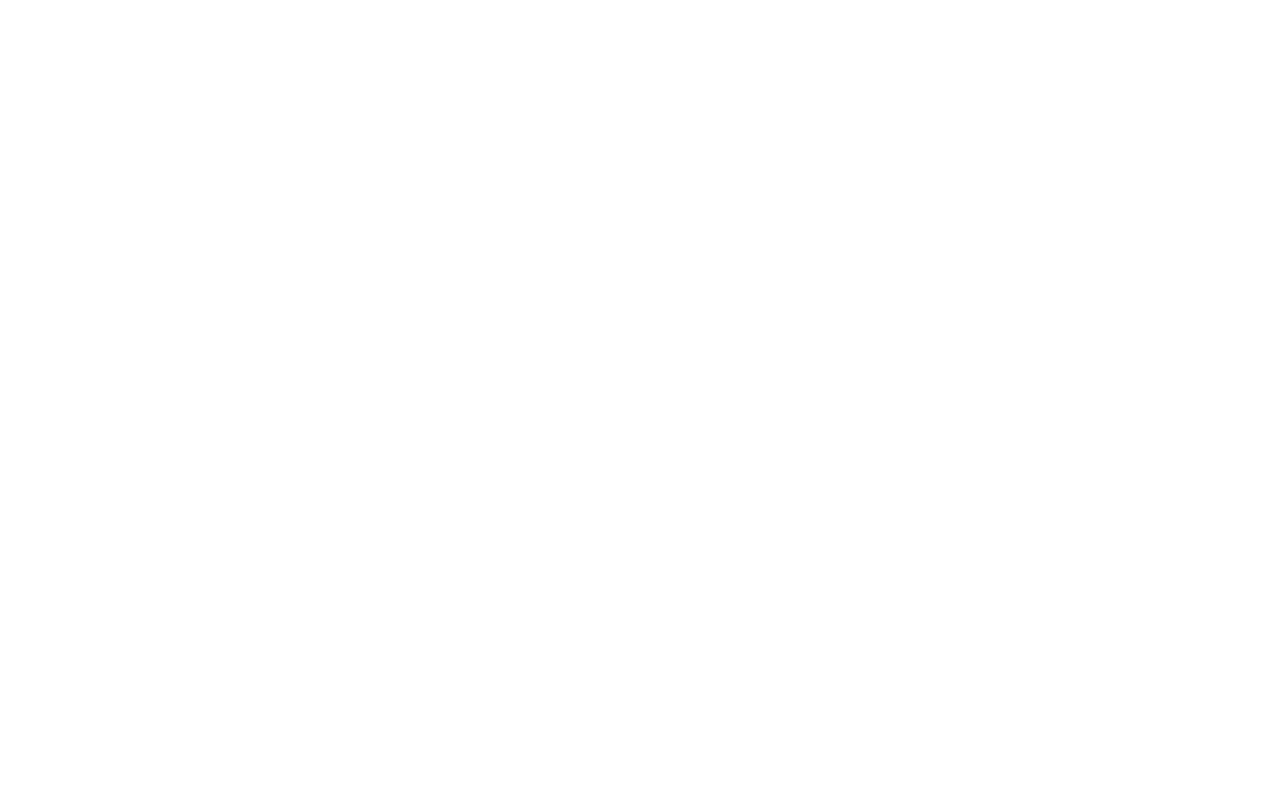
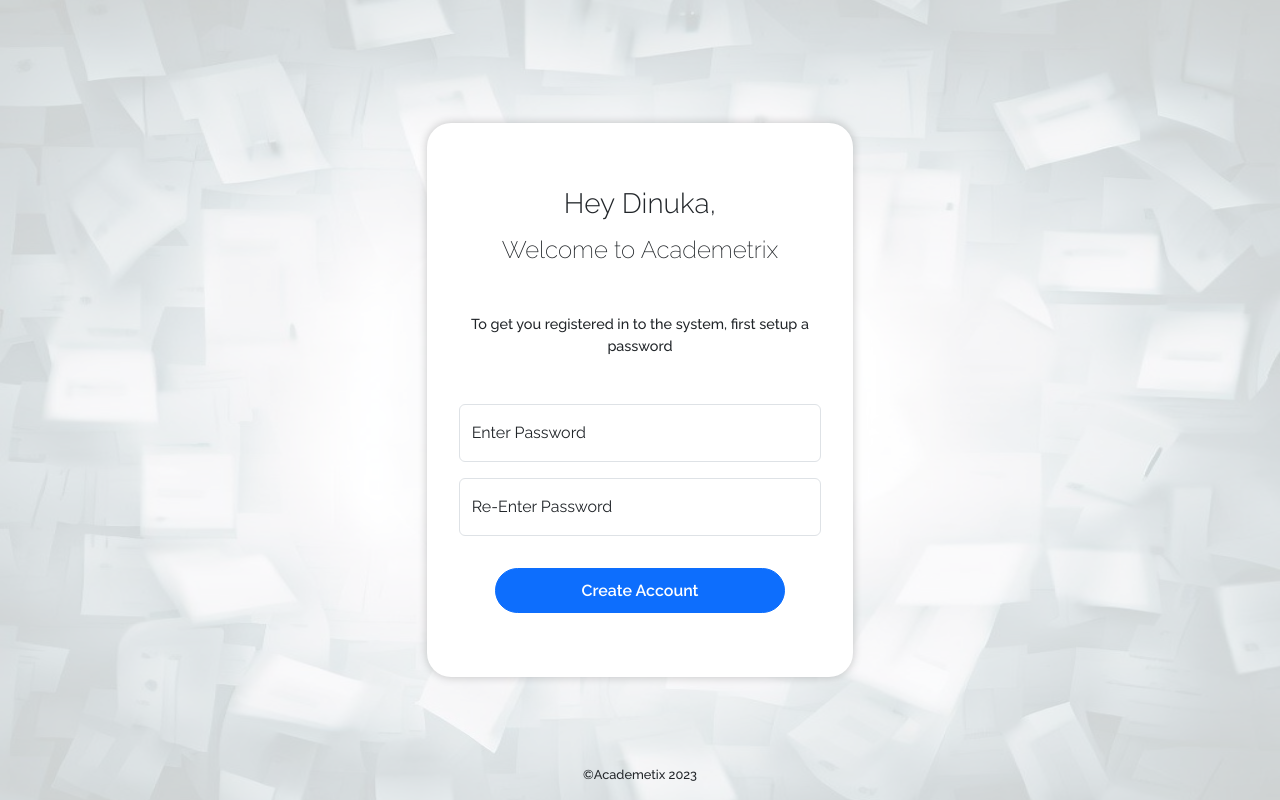
Before and after one commit to cepdnaclk/e19-co225-student-results-management-system-webapp, a Vue app in the folder frontend/: page /firstlogin in a window 1280 px wide. Before the commit this address had no page. Built offline with nearby package versions, Linux system fonts and the light colour scheme; the HTML template or start-up script is replaced by a standard one.

Commit message:
login n reset

```diff
--- a/frontend/src/router/index.js
+++ b/frontend/src/router/index.js
@@ -22,6 +22,18 @@
     component: () =>
       import(/* webpackChunkName: "login" */ "../views/LoginView.vue"),
   },
+  {
+    path: "/firstlogin",
+    name: "firstlogin",
+    component: () =>
+      import(/* webpackChunkName: "firstlogin" */ "../views/FirstLoginView.vue"),
+  },
+  {
+    path: "/reset",
+    name: "reset",
+    component: () =>
+      import(/* webpackChunkName: "reset" */ "../views/ResetView.vue"),
+  },
 ];
 
 const router = createRouter({
--- /dev/null
+++ b/frontend/src/views/FirstLoginView.vue
@@ -0,0 +1,105 @@
+<template>
+    <div class="firstlogin">
+        <img class="bg" src="@/assets/loginback.jpg" alt="">
+        <div class="container col-lg-4 col-md-5">
+            <h3 class="mb-3">Hey Dinuka,</h3>
+            <h4 class="mb-5">Welcome to Academetrix</h4>
+            <p class="mb-md-5">To get you registered in to the system, first setup a password</p>
+            <div class="form-floating mb-3">
+                <input type="password" class="form-control" id="floatingPassword" placeholder="Password">
+                <label for="floatingPassword">Enter Password</label>
+            </div>
+            <div class="form-floating">
+                <input type="password" class="form-control" id="floatingRePassword" placeholder="Password">
+                <label for="floatingRePassword">Re-Enter Password</label>
+            </div>
+            <button class="btn btn-primary">Create Account</button>
+        </div>
+        <div class="copyright">
+            ©Academetix 2023
+        </div>
+    </div>
+</template>
+
+<script setup></script>
+
+<style>
+.firstlogin {
+    height: 100vh;
+    display: flex;
+    align-items: center;
+    text-align: center;
+}
+
+.firstlogin .bg {
+    position: absolute;
+    top: 0;
+    left: 0;
+    height: 100%;
+    width: 100%;
+    z-index: -1;
+    opacity: 0.2;
+}
+
+.firstlogin .container {
+    padding: 4rem 2rem;
+    border-radius: 1.5rem;
+    background: white;
+    box-shadow: 0 0 10px rgba(0, 0, 0, 0.217);
+}
+
+.firstlogin .container h3 {
+    font-weight: 300;
+}
+
+.firstlogin .container h4 {
+    font-weight: 200;
+}
+
+.firstlogin .container p {
+    font-size: 0.9rem;
+    font-weight: 500;
+}
+
+.firstlogin .container button {
+    margin-top: 2rem;
+    width: 80%;
+    border-radius: 2rem;
+    font-size: 1rem;
+    font-weight: 600;
+    padding: 0.6em 1em;
+}
+
+.firstlogin .copyright {
+    position: absolute;
+    bottom: 1rem;
+    left: 50%;
+    transform: translateX(-50%);
+    font-size: 0.8rem;
+    font-weight: 500;
+}
+
+@media screen and (max-width: 769px) {
+    .firstlogin {
+        align-items: flex-start;
+    }
+
+    .firstlogin .container {
+        margin-top: 5rem;
+        padding: 2rem;
+    }
+
+    .firstlogin .container {
+        background: none;
+        box-shadow: none;
+    }
+
+    .firstlogin .bg {
+        opacity: 0.05;
+    }
+
+    .firstlogin .container button {
+        width: 100%;
+    }
+}
+</style>
--- /dev/null
+++ b/frontend/src/views/ResetView.vue
@@ -0,0 +1,100 @@
+<template>
+    <div class="reset">
+        <img class="bg" src="@/assets/loginback.jpg" alt="">
+        <div class="container col-lg-4 col-md-5">
+            <h3 class="mb-5">Reset Password</h3>
+            <p class="mb-md-5">Enter a new password</p>
+            <div class="form-floating mb-3">
+                <input type="password" class="form-control" id="floatingPassword" placeholder="Password">
+                <label for="floatingPassword">Enter Password</label>
+            </div>
+            <div class="form-floating">
+                <input type="password" class="form-control" id="floatingRePassword" placeholder="Password">
+                <label for="floatingRePassword">Re-Enter Password</label>
+            </div>
+            <button class="btn btn-primary">Reset Password</button>
+        </div>
+        <div class="copyright">
+            ©Academetix 2023
+        </div>
+    </div>
+</template>
+
+<script setup></script>
+
+<style>
+.reset {
+    height: 100vh;
+    display: flex;
+    align-items: center;
+    text-align: center;
+}
+
+.reset .bg {
+    position: absolute;
+    top: 0;
+    left: 0;
+    height: 100%;
+    width: 100%;
+    z-index: -1;
+    opacity: 0.2;
+}
+
+.reset .container {
+    padding: 4rem 2rem;
+    border-radius: 1.5rem;
+    background: white;
+    box-shadow: 0 0 10px rgba(0, 0, 0, 0.217);
+}
+
+.reset .container h3 {
+    font-weight: 300;
+}
+
+.reset .container p {
+    font-size: 0.9rem;
+    font-weight: 500;
+}
+
+.reset .container button {
+    margin-top: 2rem;
+    width: 80%;
+    border-radius: 2rem;
+    font-size: 1rem;
+    font-weight: 600;
+    padding: 0.6em 1em;
+}
+
+.reset .copyright {
+    position: absolute;
+    bottom: 1rem;
+    left: 50%;
+    transform: translateX(-50%);
+    font-size: 0.8rem;
+    font-weight: 500;
+}
+
+@media screen and (max-width: 769px) {
+    .reset {
+        align-items: flex-start;
+    }
+
+    .reset .container {
+        margin-top: 5rem;
+        padding: 2rem;
+    }
+
+    .reset .container {
+        background: none;
+        box-shadow: none;
+    }
+
+    .reset .bg {
+        opacity: 0.05;
+    }
+
+    .reset .container button {
+        width: 100%;
+    }
+}
+</style>
```
